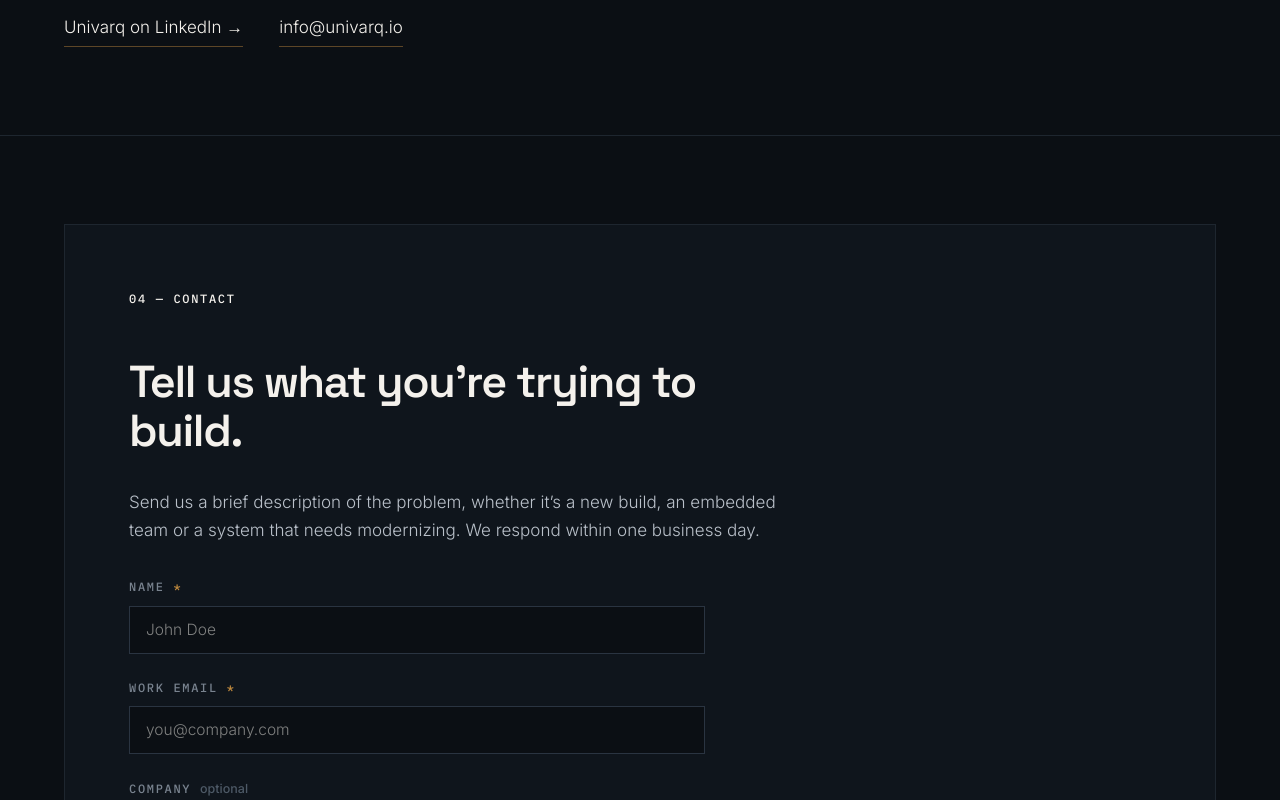
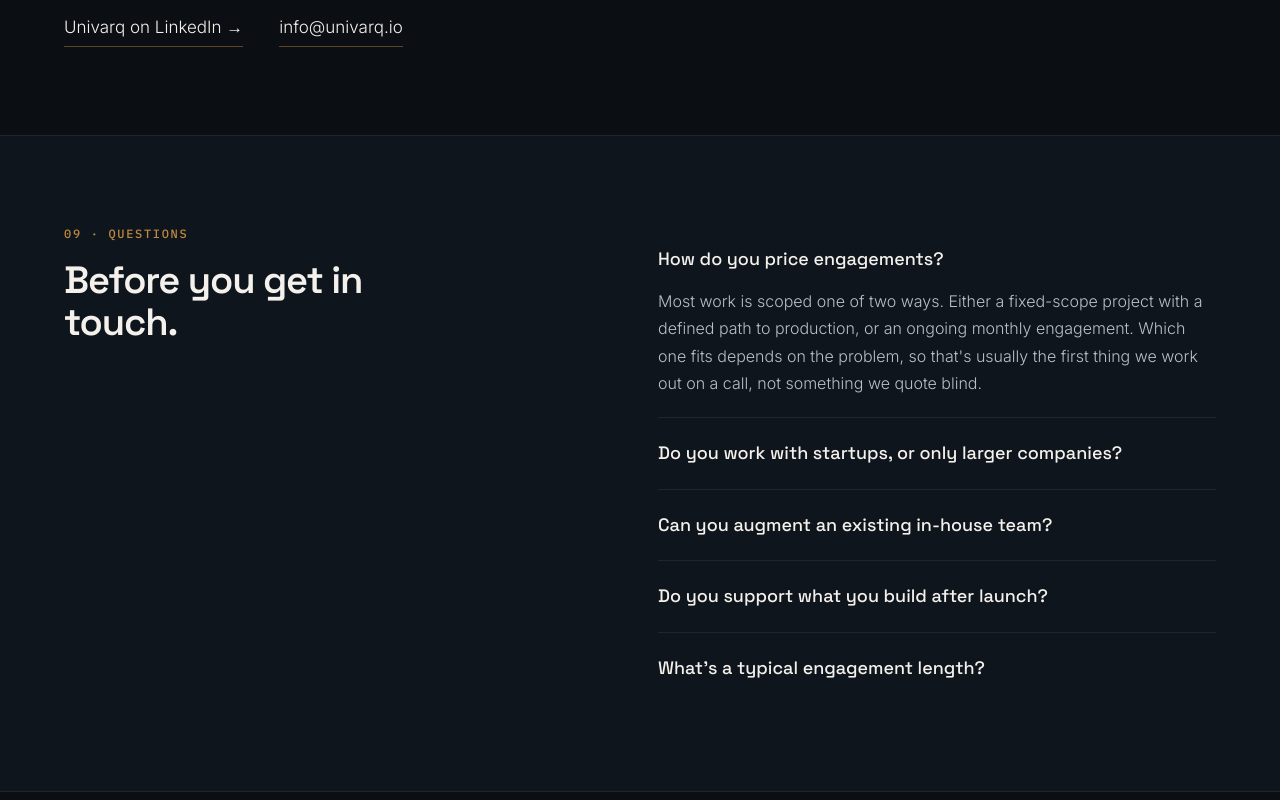
Before and after one commit to haneetsingh/univarq, a Next.js app: page / in a window 1280 px wide. Shown: the part 6980-7780 px from the top of the page. Built offline with nearby package versions, Linux system fonts and the light colour scheme.

Commit message:
Add FAQ section to v3 spec

```diff
--- a/app/page.tsx
+++ b/app/page.tsx
@@ -9,6 +9,7 @@ import { HowWeWork } from "@/components/HowWeWork";
 import { Industries } from "@/components/Industries";
 import { CaseStudies } from "@/components/CaseStudies";
 import { Technology } from "@/components/Technology";
+import { Faq } from "@/components/Faq";
 import { Contact } from "@/components/Contact";
 import { Footer } from "@/components/Footer";
 
@@ -27,6 +28,7 @@ export default function Home() {
         <CaseStudies />
         <Technology />
         <About />
+        <Faq />
         <Contact />
       </main>
       <Footer />
--- /dev/null
+++ b/components/Faq.tsx
@@ -0,0 +1,71 @@
+const FAQS = [
+  {
+    question: "How do you price engagements?",
+    answer:
+      "Most work is scoped one of two ways. Either a fixed-scope project with a defined path to production, or an ongoing monthly engagement. Which one fits depends on the problem, so that's usually the first thing we work out on a call, not something we quote blind.",
+  },
+  {
+    question: "Do you work with startups, or only larger companies?",
+    answer:
+      "Both. The real question is which engagement fits. A Build we own outright, or an Embed where we work inside your team.",
+  },
+  {
+    question: "Can you augment an existing in-house team?",
+    answer:
+      "Yes. That's the Embed model. We work inside your engineering organization on the problems your team doesn't have capacity to own.",
+  },
+  {
+    question: "Do you support what you build after launch?",
+    answer:
+      "Yes, where it makes sense. Some engagements end with a clean handoff; others continue as ongoing support or improvement work. We agree on which one up front, not after we ship.",
+  },
+  {
+    question: "What's a typical engagement length?",
+    answer:
+      "It depends on the problem. A focused build might run a few months; an embedded or ongoing engagement can run much longer. If you're not sure yet what you need, a short diagnostic engagement is usually the better place to start.",
+  },
+];
+
+export function Faq() {
+  return (
+    <section className="border-t border-rule bg-slate px-6 py-14 sm:px-8 sm:py-22">
+      <div
+        className="mx-auto grid max-w-6xl gap-9"
+        style={{ gridTemplateColumns: "repeat(auto-fit, minmax(300px, 1fr))" }}
+      >
+        <div>
+          <p className="label mb-4 text-brass">09 &middot; Questions</p>
+          <h2
+            className="max-w-[16ch] font-display font-semibold text-paper"
+            style={{ fontSize: "clamp(26px, 3.2vw, 38px)", lineHeight: 1.1, letterSpacing: "-0.03em" }}
+          >
+            Before you get in touch.
+          </h2>
+        </div>
+
+        <div>
+          {FAQS.map((item, i) => (
+            <details
+              key={item.question}
+              open={i === 0}
+              className="group py-5"
+              style={{
+                borderBottom: i < FAQS.length - 1 ? "1px solid var(--color-rule)" : "none",
+              }}
+            >
+              <summary
+                className="cursor-pointer list-none font-display font-medium text-paper"
+                style={{ fontSize: 18 }}
+              >
+                {item.question}
+              </summary>
+              <p className="mt-3.5 max-w-[62ch] text-body" style={{ fontSize: 16, fontWeight: 300, lineHeight: 1.7 }}>
+                {item.answer}
+              </p>
+            </details>
+          ))}
+        </div>
+      </div>
+    </section>
+  );
+}
```
